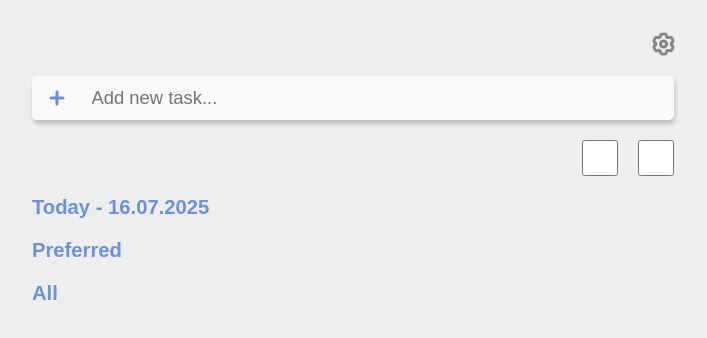
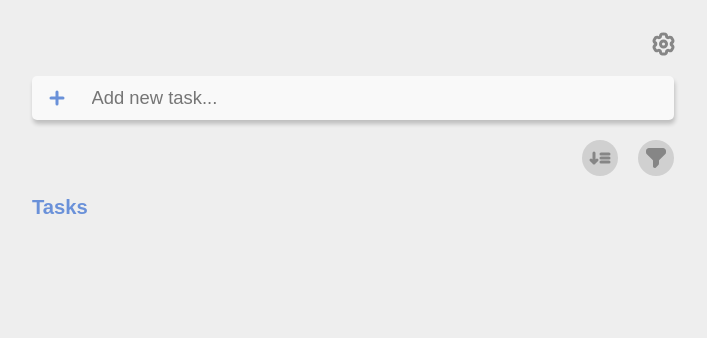
Before and after one commit to ErTucci674/todo-list, a React (Create React App) app: page / in a window 1280 px wide. Shown: the top 338 px of the page, without its empty margins (287-994 px from the left). Built offline with nearby package versions, Linux system fonts and the light colour scheme; a web font is replaced by a local one.

Commit message:
Added: filter option - Adjusted: 'filter' object to compare values with external components (generally tasks)

```diff
--- a/src/components/pages/Tasks.js
+++ b/src/components/pages/Tasks.js
@@ -1,6 +1,6 @@
 import { useState, useEffect } from 'react';
 import { v4 as uuidv4 } from 'uuid';
-import { dateToString } from '../../utils.js';
+import { dateToString, getCurrentDate } from '../../utils.js';
 import './Tasks.css';
 import '../svgs/icons.css';
 import PercentageBar from '../PercentageBar.js';
@@ -12,6 +12,10 @@ function Tasks() {
     // Retrieved user's data
     const tasksStorageName = "tasks";
     const retrievedUserTasks = JSON.parse(localStorage.getItem(tasksStorageName));
+
+    // Filter Constants
+    const FILTER_ANYTHING = 1;
+    const FILTER_MISSING = 0;
 
     // Tasks
     const [tasks, setTasks] = useState([]);
@@ -25,6 +29,44 @@ function Tasks() {
         dueDate: false,
         importance: false
     });
+
+    const [filter, setFilter] = useState({
+        preferred: {
+            state: false,
+            comparison: 'preference',
+            accepted: true
+        },
+        today: {
+            state: false,
+            comparison: 'dueDate',
+            accepted: getCurrentDate()
+        },
+        date: {
+            state: false,
+            comparison: 'dueDate',
+            accepted: FILTER_ANYTHING
+        },
+        important: {
+            state: false,
+            comparison: 'importance',
+            accepted: '1'
+        },
+        notImportant: {
+            state: false,
+            comparison: 'importance',
+            accepted: '0'
+        },
+        missingDate: {
+            state: false,
+            comparison: 'dueDate',
+            accepted: FILTER_MISSING
+        },
+        missingImportance: {
+            state: false,
+            comparison: 'importance',
+            accepted: FILTER_MISSING
+        },
+    })
 
     function addNewTask(data) {
         // Generate an ID for the new task
@@ -84,6 +126,25 @@ function Tasks() {
     }
 
     // --- Sorting Functions ---
+
+    const sorting = {
+        sortReset,
+        sortTasksByDueDate,
+        sortTasksByImportance
+    }
+
+    // Checks which 'filter' options have been selected
+    // Adjusts the illustrated tasks accordingly
+    function checkSort(currentTasks) {
+        // Check for sorting
+        if (sort.dueDate) {
+            sortTasksByDueDate(currentTasks)
+        }
+        else if (sort.importance) {
+            sortTasksByImportance(currentTasks);
+        }
+    }
+
     // Reset the sorting to the default state
     function sortReset() {
         setTempTasks([...tasks]);
@@ -135,31 +196,50 @@ function Tasks() {
         })
     }
 
+    // --- Filtering Functions ---
+
+    // Edit one of the filter options
+    function filterTasks(filterOption, filterOptionValue) {
+        setFilter({
+            ...filter,
+            [filterOption]: {
+                ...filter[filterOption],
+                state: filterOptionValue
+            }
+        });
+        checkFilter(tempTasks);
+    }
+
+    // Filter tasks through the new filter options
+    function checkFilter(currentTasks) {
+        // Return the same tasks if there are no active filters
+        const activeFilters = Object.keys(filter).filter(key => filter[key].state);
+        const filteredTasks = !(activeFilters.length > 0) ? currentTasks :
+            currentTasks.filter(task => {
+                const checkActive = activeFilters.every(filterKey => {
+                    const currentFilter = filter[filterKey];
+                    if (currentFilter.accepted === FILTER_ANYTHING) {
+                        return (task[currentFilter.comparison] !== '')
+                    } else if (currentFilter.accepted === FILTER_MISSING) {
+                        return (task[currentFilter.comparison] === '')
+                    } else {
+                        return (task[currentFilter.comparison] === currentFilter.accepted)
+                    }
+                });
+                return checkActive;
+            }
+            );
+        setTempTasks(filteredTasks);
+    }
+
     // Updates the 'main' tasks and re-loads the ones illustrated on the page
     function updateTasks(newUserTasks) {
         setTasks(newUserTasks);
         setTempTasks(newUserTasks);
         findTodayTasks(newUserTasks);
         findPreferredTasks(newUserTasks);
-        sortFilter(newUserTasks);
-    }
-
-    const sorting = {
-        sortReset,
-        sortTasksByDueDate,
-        sortTasksByImportance
-    }
-
-    // Checks which 'sort' and 'filter' options have been selected
-    // Adjusts the illustrated tasks accordingly
-    function sortFilter(currentTasks) {
-        // Check for sorting
-        if (sort.dueDate) {
-            sortTasksByDueDate(currentTasks)
-        }
-        else if (sort.importance) {
-            sortTasksByImportance(currentTasks);
-        }
+        checkSort(newUserTasks);
+        checkFilter(newUserTasks);
     }
 
     // Finds the tasks which have the same date as the 'current' date
@@ -184,7 +264,7 @@ function Tasks() {
             findTodayTasks(retrievedUserTasks);
             findPreferredTasks(retrievedUserTasks);
             setTasksTotal(retrievedUserTasks.length);
-            setTasksCompleted(retrievedUserTasks.filter(task => task.completionStatus === true).length);
+            setTasksCompleted(retrievedUserTasks.filter(task => task.completionStatus).length);
         }
     }, [])
 
@@ -193,27 +273,11 @@ function Tasks() {
             <PercentageBar tasksTotal={tasksTotal} tasksCompleted={tasksCompleted} />
             <NewTaskForm addNewTask={addNewTask} />
             <div className='arrange-wrapper'>
-                <ArrangeButton sort={true} sorting={sorting} filter={false} />
-                <ArrangeButton sort={false} sorting={sorting} filter={true} />
+                <ArrangeButton sortState={true} sorting={sorting} filterState={false} />
+                <ArrangeButton sortState={false} filterTasks={filterTasks} filterState={true} filter={filter} />
             </div>
             <section className="tasks-list">
-                <h2>Today - {dateToString(new Date())}</h2>
-                {todayTasks.map(task => {
-                    return (
-                        <Task key={task.id} task={task} updateTask={updateTask} />
-                    )
-                })}
-            </section>
-            <section className="tasks-list">
-                <h2>Preferred</h2>
-                {preferredTasks.map(task => {
-                    return (
-                        <Task key={task.id} task={task} updateTask={updateTask} />
-                    )
-                })}
-            </section>
-            <section className="tasks-list">
-                <h2>All</h2>
+                <h2>Tasks</h2>
                 {tempTasks.map(task => {
                     return (
                         <Task key={task.id} task={task} updateTask={updateTask} />
```
